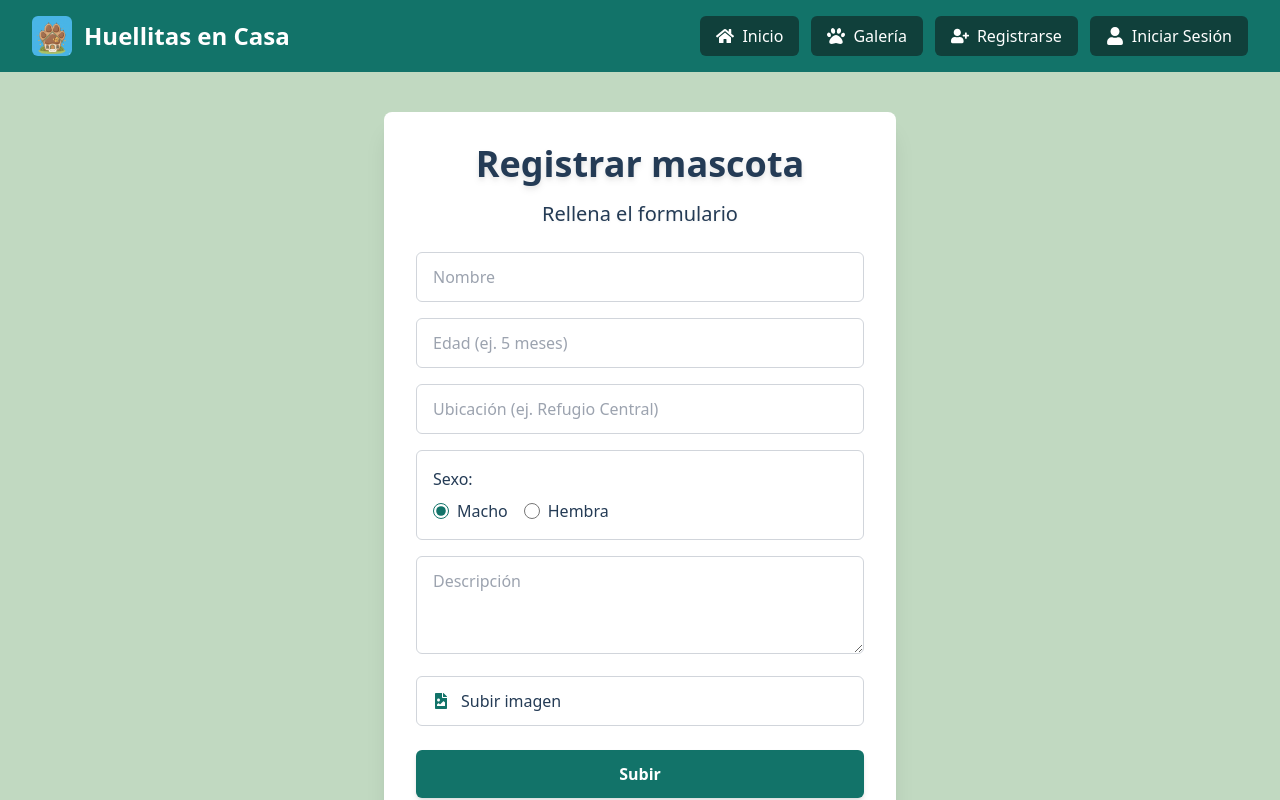
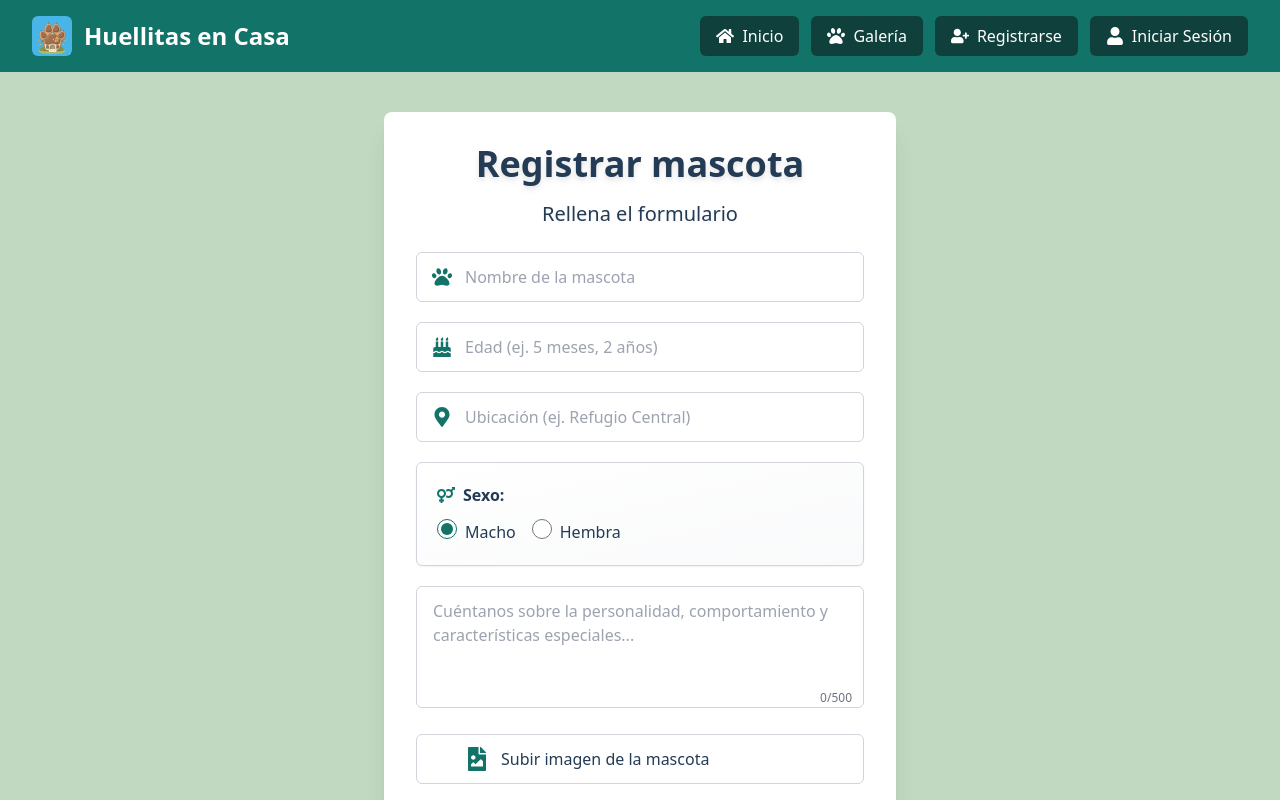
Before and after one commit to andreauxue/AdoptaMascota, a React (Vite) app in the folder Aplicacion/frontend/: page /registrar-mascota in a window 1280 px wide. Shown: the top 800 px of the page. Built offline with nearby package versions, Linux system fonts and the light colour scheme; no server answers; a web font is replaced by a local one.

Commit message:
refactor: personalizar registro mascotas - Lilith

```diff
--- a/Aplicacion/frontend/src/pages/RegistrarMascota.jsx
+++ b/Aplicacion/frontend/src/pages/RegistrarMascota.jsx
@@ -1,7 +1,6 @@
 import { useState, useEffect } from "react";
-import { FaPaw, FaFileImage, FaPen, FaCalendarAlt, FaMapMarkerAlt, FaVenusMars } from 'react-icons/fa';
+import { FaFileImage, FaPaw, FaMapMarkerAlt, FaBirthdayCake, FaVenusMars } from 'react-icons/fa';
 import { api } from "../apiService";
-import { useAuth } from "../context/AuthContext";
 import { useNavigate } from "react-router-dom";
 
 export default function RegistrarMascota() {
@@ -18,6 +17,8 @@ export default function RegistrarMascota() {
 
     const [imagePreview, setImagePreview] = useState(null);
     const [isLoading, setIsLoading] = useState(false);
+    const [focusedField, setFocusedField] = useState(null);
+    const maxDescriptionLength = 500;
 
     const handleChange = (e) =>
         setFormData({ ...formData, [e.target.name]: e.target.value });
@@ -45,10 +46,8 @@ export default function RegistrarMascota() {
         e.preventDefault();
         setIsLoading(true);
 
-
         try {
             const data = new FormData();
-
 
             data.append("nombre", formData.nombre);
             data.append("descripcion", formData.descripcion);
@@ -70,8 +69,10 @@ export default function RegistrarMascota() {
         setIsLoading(false);
     };
 
-    // Estilo de Input del prototipo
-    const inputStyle = "w-full px-4 py-3 bg-white border border-gray-300 rounded-md focus:ring-2 focus:ring-[#127369] focus:border-[#127369] focus:outline-none";
+    // Estilos
+    const inputStyle = "w-full px-4 py-3 pl-12 bg-white border border-gray-300 rounded-md focus:ring-2 focus:ring-[#127369] focus:border-[#127369] focus:outline-none transition-all duration-300 hover:border-[#127369]/50";
+
+    const iconContainerStyle = "absolute left-4 top-1/2 -translate-y-1/2 text-[#127369] transition-all duration-300";
 
     return (
         <div className="min-h-[70vh] bg-[#C1D9C1] flex items-center justify-center p-4">
@@ -86,52 +87,141 @@ export default function RegistrarMascota() {
                     Rellena el formulario
                 </h3>
 
-                <div className="space-y-4">
+                <div className="space-y-5">
 
-                    <input name="nombre" placeholder="Nombre" value={formData.nombre} onChange={handleChange} required
-                            className={inputStyle}/>
-                    <input name="edad" placeholder="Edad (ej. 5 meses)" value={formData.edad} onChange={handleChange}
-                            required className={inputStyle}/>
-                    <input name="ubicacion" placeholder="Ubicación (ej. Refugio Central)" value={formData.ubicacion}
-                            onChange={handleChange} required className={inputStyle}/>
+                    {/* Nombre con icono */}
+                    <div className="relative group">
+                        <div className={iconContainerStyle}>
+                            <FaPaw className={`text-xl ${focusedField === 'nombre' ? 'scale-110' : ''} transition-transform duration-300`} />
+                        </div>
+                        <input
+                            name="nombre"
+                            placeholder="Nombre de la mascota"
+                            value={formData.nombre}
+                            onChange={handleChange}
+                            onFocus={() => setFocusedField('nombre')}
+                            onBlur={() => setFocusedField(null)}
+                            required
+                            className={inputStyle}
+                        />
+                    </div>
 
-                    {/* Género */}
-                    <div className="p-4 bg-white border border-gray-300 rounded-md">
-                        <label className="text-[#243B55] font-medium">Sexo:</label>
-                        <div className="flex gap-4 mt-2">
-                            <label className="flex items-center cursor-pointer">
-                                <input type="radio" name="genero" value="macho" checked={formData.genero === "macho"}
+                    {/* Edad con icono */}
+                    <div className="relative group">
+                        <div className={iconContainerStyle}>
+                            <FaBirthdayCake className={`text-xl ${focusedField === 'edad' ? 'scale-110' : ''} transition-transform duration-300`} />
+                        </div>
+                        <input
+                            name="edad"
+                            placeholder="Edad (ej. 5 meses, 2 años)"
+                            value={formData.edad}
+                            onChange={handleChange}
+                            onFocus={() => setFocusedField('edad')}
+                            onBlur={() => setFocusedField(null)}
+                            required
+                            className={inputStyle}
+                        />
+                    </div>
+
+                    {/* Ubicación con icono */}
+                    <div className="relative group">
+                        <div className={iconContainerStyle}>
+                            <FaMapMarkerAlt className={`text-xl ${focusedField === 'ubicacion' ? 'scale-110' : ''} transition-transform duration-300`} />
+                        </div>
+                        <input
+                            name="ubicacion"
+                            placeholder="Ubicación (ej. Refugio Central)"
+                            value={formData.ubicacion}
+                            onChange={handleChange}
+                            onFocus={() => setFocusedField('ubicacion')}
+                            onBlur={() => setFocusedField(null)}
+                            required
+                            className={inputStyle}
+                        />
+                    </div>
+
+                    {/* Género con diseño mejorado */}
+                    <div className="p-5 bg-gradient-to-br from-white to-gray-50 border border-gray-300 rounded-md shadow-sm hover:shadow-md transition-shadow duration-300">
+                        <div className="flex items-center gap-2 mb-3">
+                            <FaVenusMars className="text-[#127369] text-lg" />
+                            <label className="text-[#243B55] font-semibold">Sexo:</label>
+                        </div>
+                        <div className="flex gap-4">
+                            <label className="flex items-center cursor-pointer group">
+                                <div className="relative">
+                                    <input
+                                        type="radio"
+                                        name="genero"
+                                        value="macho"
+                                        checked={formData.genero === "macho"}
                                         onChange={handleChange}
-                                        className="h-4 w-4 text-[#127369] accent-[#127369] border-gray-400 focus:ring-[#127369]"/>
-                                <span className="ml-2 text-[#243B55]">Macho</span>
+                                        className="h-5 w-5 text-[#127369] accent-[#127369] border-gray-400 focus:ring-[#127369] cursor-pointer"
+                                    />
+                                </div>
+                                <span className="ml-2 text-[#243B55] font-medium group-hover:text-[#127369] transition-colors duration-300">Macho</span>
                             </label>
-                            <label className="flex items-center cursor-pointer">
-                                <input type="radio" name="genero" value="hembra" checked={formData.genero === "hembra"}
+                            <label className="flex items-center cursor-pointer group">
+                                <div className="relative">
+                                    <input
+                                        type="radio"
+                                        name="genero"
+                                        value="hembra"
+                                        checked={formData.genero === "hembra"}
                                         onChange={handleChange}
-                                        className="h-4 w-4 text-[#127369] accent-[#127369] border-gray-400 focus:ring-[#127369]"/>
-                                <span className="ml-2 text-[#243B55]">Hembra</span>
+                                        className="h-5 w-5 text-[#127369] accent-[#127369] border-gray-400 focus:ring-[#127369] cursor-pointer"
+                                    />
+                                </div>
+                                <span className="ml-2 text-[#243B55] font-medium group-hover:text-[#127369] transition-colors duration-300">Hembra</span>
                             </label>
                         </div>
                     </div>
 
-                    {/* Descripción */}
-                    <textarea name="descripcion" placeholder="Descripción" value={formData.descripcion}
-                            onChange={handleChange} rows="3" className={inputStyle}/>
+                    {/* Descripción con contador */}
+                    <div className="relative">
+                        <textarea
+                            name="descripcion"
+                            placeholder="Cuéntanos sobre la personalidad, comportamiento y características especiales..."
+                            value={formData.descripcion}
+                            onChange={handleChange}
+                            onFocus={() => setFocusedField('descripcion')}
+                            onBlur={() => setFocusedField(null)}
+                            rows="4"
+                            maxLength={maxDescriptionLength}
+                            className="w-full px-4 py-3 bg-white border border-gray-300 rounded-md focus:ring-2 focus:ring-[#127369] focus:border-[#127369] focus:outline-none transition-all duration-300 hover:border-[#127369]/50 resize-none"
+                        />
+                        <div className="absolute bottom-2 right-3 text-xs text-gray-500">
+                            {formData.descripcion.length}/{maxDescriptionLength}
+                        </div>
+                    </div>
 
-                    {/* Input de Imagen */}
-                    <label className={`${inputStyle} flex items-center gap-3 cursor-pointer hover:bg-gray-50`}>
-                        <FaFileImage className="text-[#127369]"/>
-                        <span className="text-[#243B55]">
-                            {imagePreview ? "Cambiar imagen" : "Subir imagen"}
+                    {/* Input de Imagen mejorado */}
+                    <label className={`${inputStyle} flex items-center gap-3 cursor-pointer hover:bg-gradient-to-r hover:from-[#127369]/5 hover:to-[#243B55]/5 group`}>
+                        <FaFileImage className="text-[#127369] text-2xl group-hover:scale-110 transition-transform duration-300"/>
+                        <span className="text-[#243B55] font-medium">
+                            {imagePreview ? " Cambiar imagen" : " Subir imagen de la mascota"}
                         </span>
-                        <input type="file" name="imagen" onChange={handleImageChange} className="hidden"
-                                accept="image/png, image/jpeg"/>
+                        <input
+                            type="file"
+                            name="imagen"
+                            onChange={handleImageChange}
+                            className="hidden"
+                            accept="image/png, image/jpeg, image/jpg, image/webp"
+                        />
                     </label>
 
-                    {/* Previsualización */}
+                    {/* Previsualización mejorada */}
                     {imagePreview && (
-                        <img src={imagePreview} alt="Previsualización"
-                            className="w-full h-48 object-cover rounded-md border border-gray-300 shadow-sm hover:scale-105 transition-transform duration-300"/>
+                        <div className="relative group">
+                            <div className="absolute inset-0 bg-gradient-to-t from-black/50 to-transparent opacity-0 group-hover:opacity-100 transition-opacity duration-300 rounded-md pointer-events-none z-10"></div>
+                            <img
+                                src={imagePreview}
+                                alt="Previsualización"
+                                className="w-full h-56 object-cover rounded-md border-2 border-[#127369]/30 shadow-lg hover:shadow-2xl transition-all duration-300 hover:scale-[1.02]"
+                            />
+                            <div className="absolute top-3 right-3 bg-[#127369] text-white px-3 py-1 rounded-full text-xs font-semibold shadow-md">
+                                Vista previa
+                            </div>
+                        </div>
                     )}
                 </div>
 
@@ -139,7 +229,6 @@ export default function RegistrarMascota() {
                 <button
                     type="submit"
                     disabled={isLoading}
-                    // Fuente del botón
                     className={`w-full mt-6 py-3 px-4 rounded-md font-semibold text-white transition-all duration-300 font-belleza ${
                         isLoading
                             ? 'bg-gray-400 cursor-not-allowed shadow-md'
```
